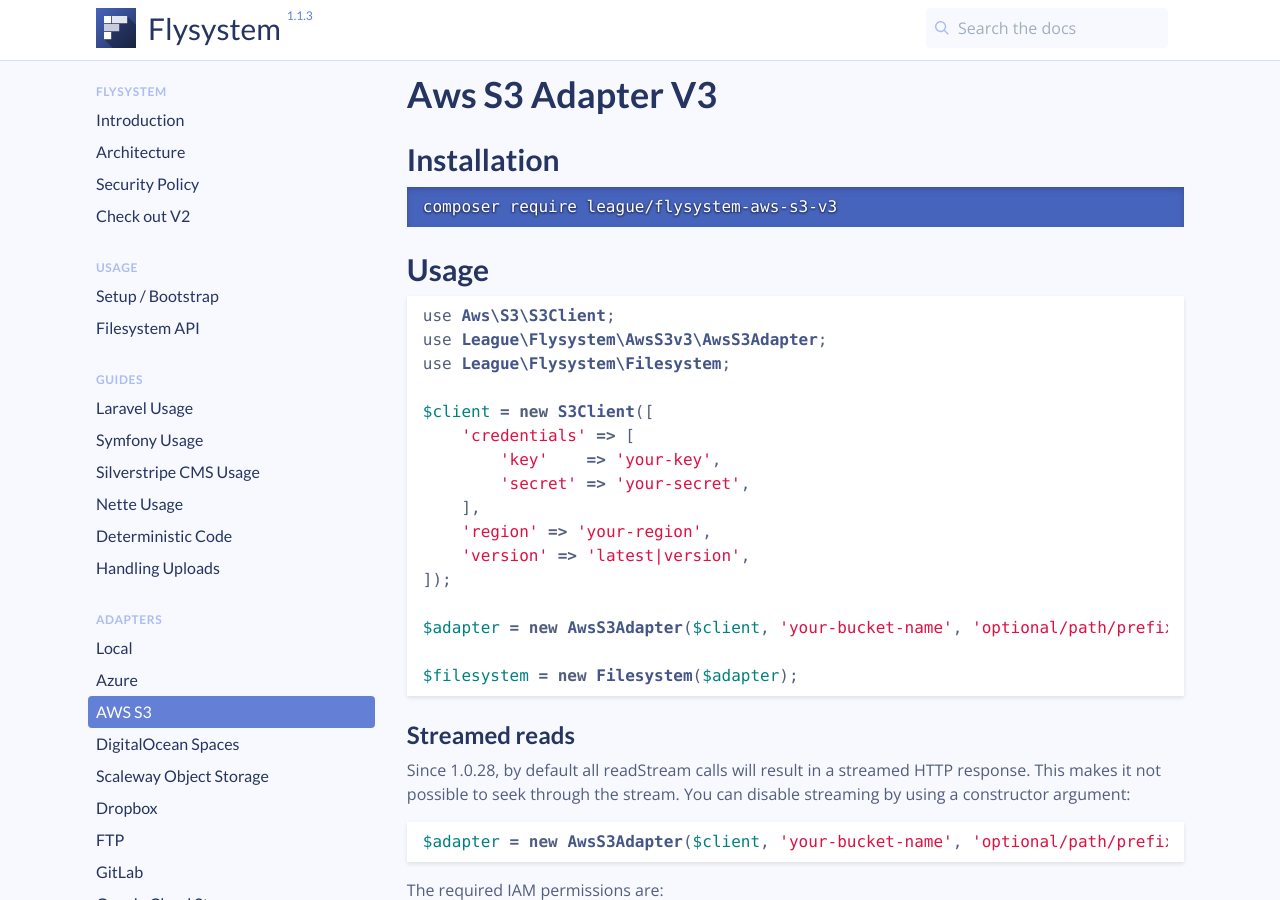
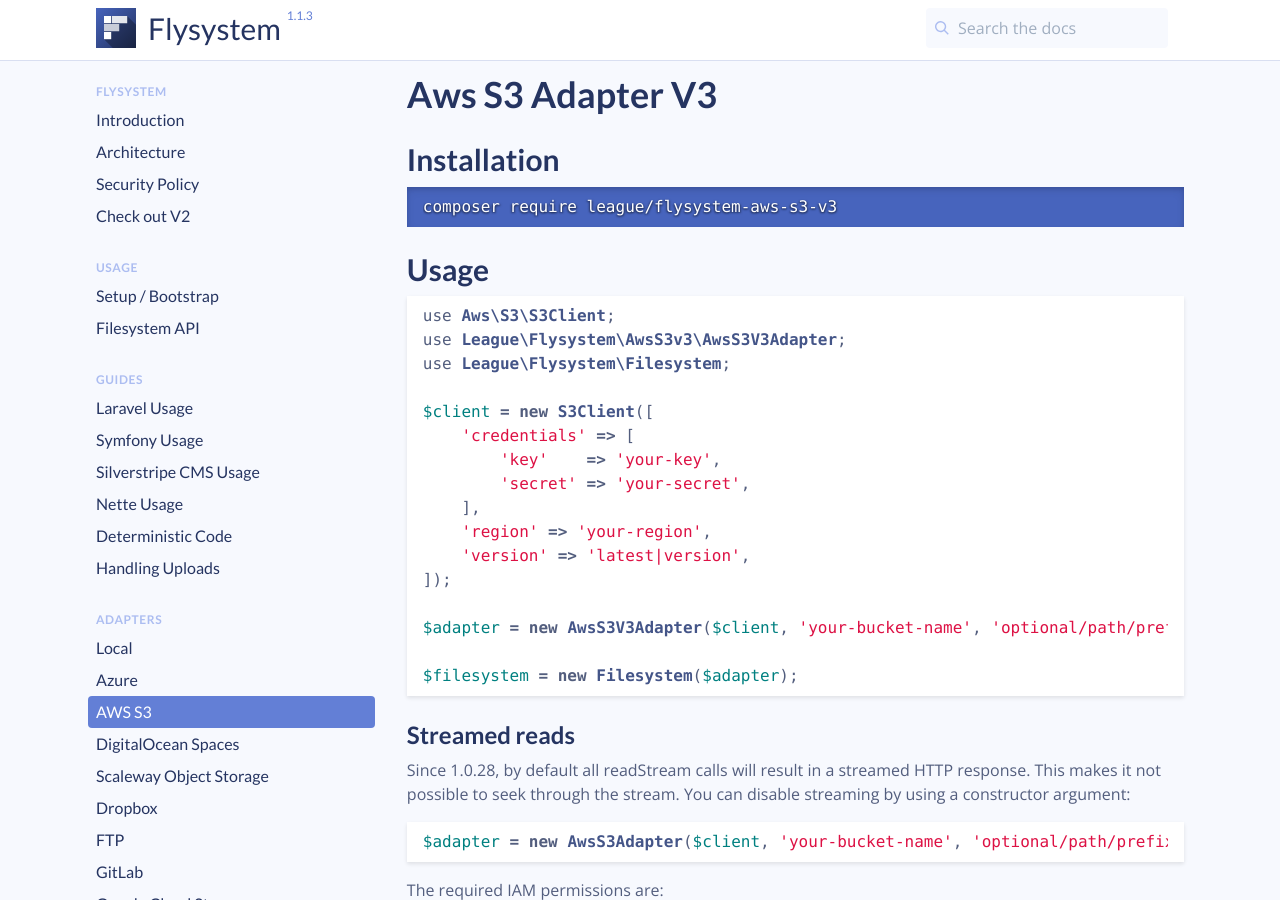
Before and after one commit to thephpleague/flysystem, a Jekyll site: the page built from v1/adapter/aws-s3-v3.md, in a window 1280 px wide and 900 px high. Built offline with Jekyll 4.4.1, drawn with Linux system fonts in a browser that asks for light colours; comment, search, counter and statistics services are not loaded.

Commit message:
Corrected class name for S3 adapter in the docs.

````diff
--- a/v1/adapter/aws-s3-v3.md
+++ b/v1/adapter/aws-s3-v3.md
@@ -21,7 +21,7 @@ composer require league/flysystem-aws-s3-v3
 
 ```php
 use Aws\S3\S3Client;
-use League\Flysystem\AwsS3v3\AwsS3Adapter;
+use League\Flysystem\AwsS3v3\AwsS3V3Adapter;
 use League\Flysystem\Filesystem;
 
 $client = new S3Client([
@@ -33,7 +33,7 @@ $client = new S3Client([
     'version' => 'latest|version',
 ]);
 
-$adapter = new AwsS3Adapter($client, 'your-bucket-name', 'optional/path/prefix');
+$adapter = new AwsS3V3Adapter($client, 'your-bucket-name', 'optional/path/prefix');
 
 $filesystem = new Filesystem($adapter);
 ```
````
